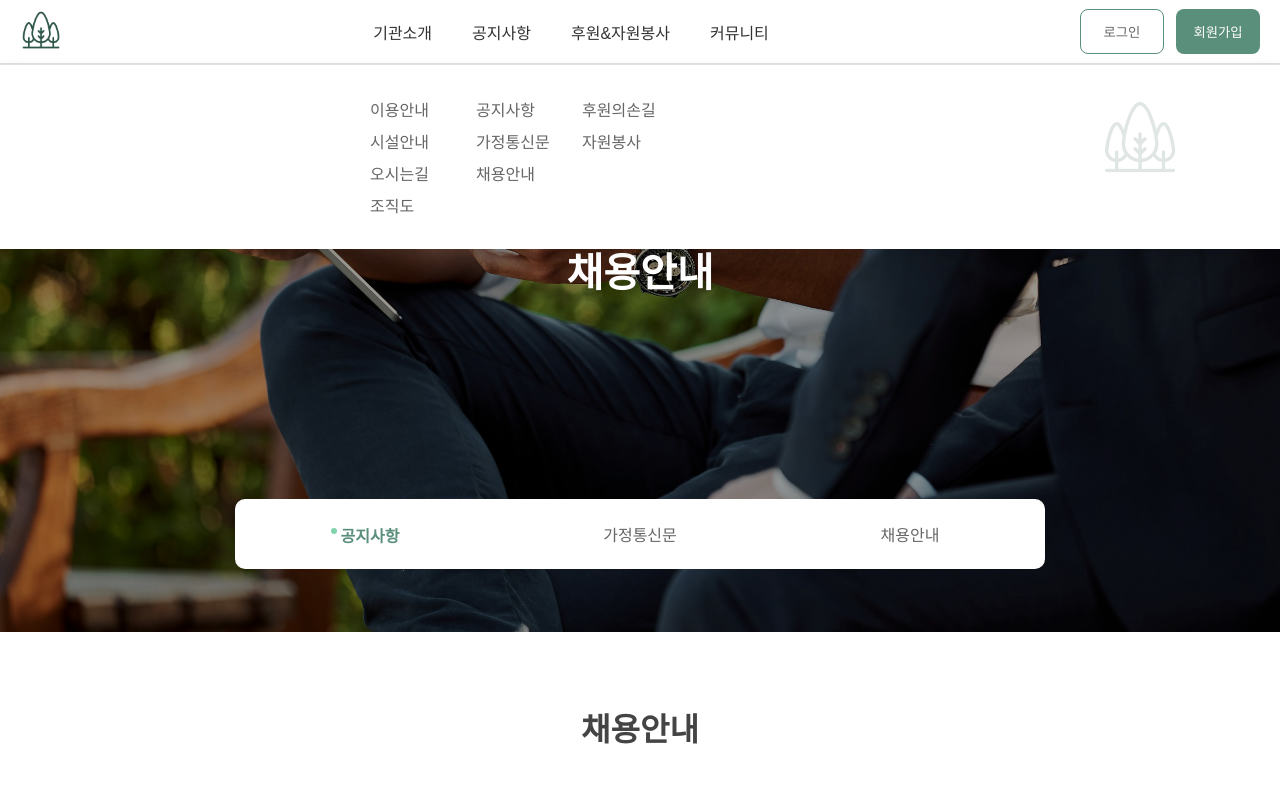
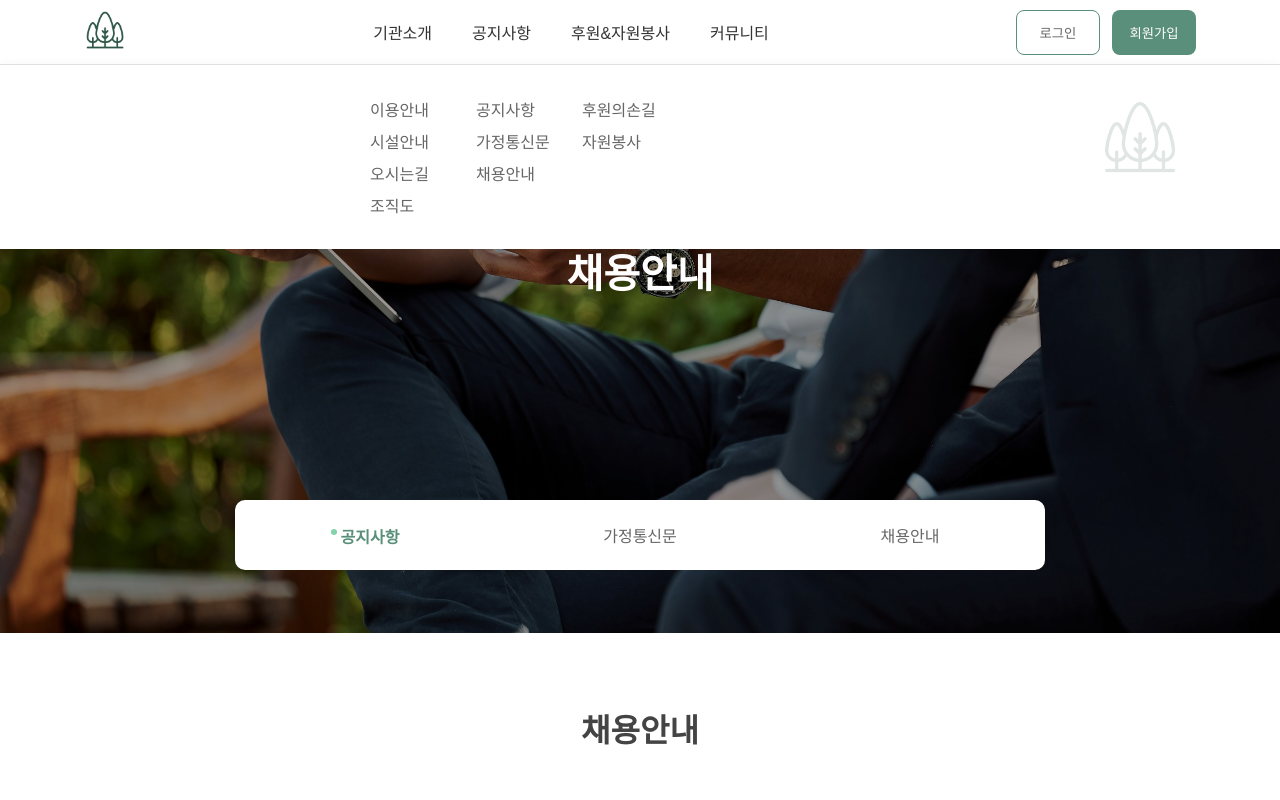
Before and after one commit to TomHoon/zelkova-fe, a Next.js app: page /jopopening/boardlist in a window 1280 px wide. Shown: the top 800 px of the page. Built offline with nearby package versions, Linux system fonts and the light colour scheme; no server answers.

Commit message:
refactor: navbar 너비조정, 라우팅 추가

```diff
--- a/common/mocules/C_NavBar.jsx
+++ b/common/mocules/C_NavBar.jsx
@@ -2,19 +2,35 @@
 
 import NavBarStyles from '@/styles/C_NavBar.module.scss';
 import C_Button from '../atom/C_Button';
+import Link from 'next/link';
+import { useRouter } from "next/navigation";
 
 export default function Navbar({ elementList = [], callback }) {
+  const router = useRouter();
+
   const handleClick = (idx, label) => {
     if (typeof callback === 'function') {
       callback(idx, label);
     }
+
+    const url = [
+      '/notice/boardList',
+      '/familynotice/boardList',
+      '/volunteer/boardList',
+      '/community/boardList'
+    ][idx ?? 0];
+
+    router.push(url);
+
   };
 
   return (
     <div className={NavBarStyles.wrapper}>
       <nav className={NavBarStyles.navbar}>
         <div className={NavBarStyles.logo}>
-          <img src="/images/tree.png" alt="로고" />
+          <Link href="/wonjun/mainPage">
+            <img src="/images/tree.png" alt="로고" />
+          </Link>
         </div>
 
         <ul className={NavBarStyles.menu}>
@@ -26,7 +42,7 @@ export default function Navbar({ elementList = [], callback }) {
         </ul>
 
         <div className={NavBarStyles.login}>
-          <C_Button title="로그인" size="nav" type="A" />
+          <C_Button title="로그인" size="nav" type="A" onClick={() => router.push('/login')} />
           <C_Button title="회원가입" size="nav" type="B" />
         </div>
       </nav>
--- a/styles/C_NavBar.module.scss
+++ b/styles/C_NavBar.module.scss
@@ -1,7 +1,7 @@
 .wrapper {
-  width: 1280px;
   background: #fff;
   position: relative;
+  border-bottom: 1px solid #e0e0e0;
 
   &:hover .dropdown {
     display: flex;
@@ -9,14 +9,13 @@
 }
 
 .navbar {
-  width: 1280px;
+  width: 90%;
   height: 64px;
   margin: 0 auto;
   display: flex;
   align-items: center;
   justify-content: space-between;
   padding: 8px 20px;
-  border-bottom: 1px solid #e0e0e0;
 }
 
 .logo img {
@@ -62,6 +61,12 @@
 .login {
   display: flex;
   gap: 12px;
+}
+
+.logo,
+.menu,
+.dropdownColumn {
+  cursor: pointer;
 }
 
 .dropdown {
```
